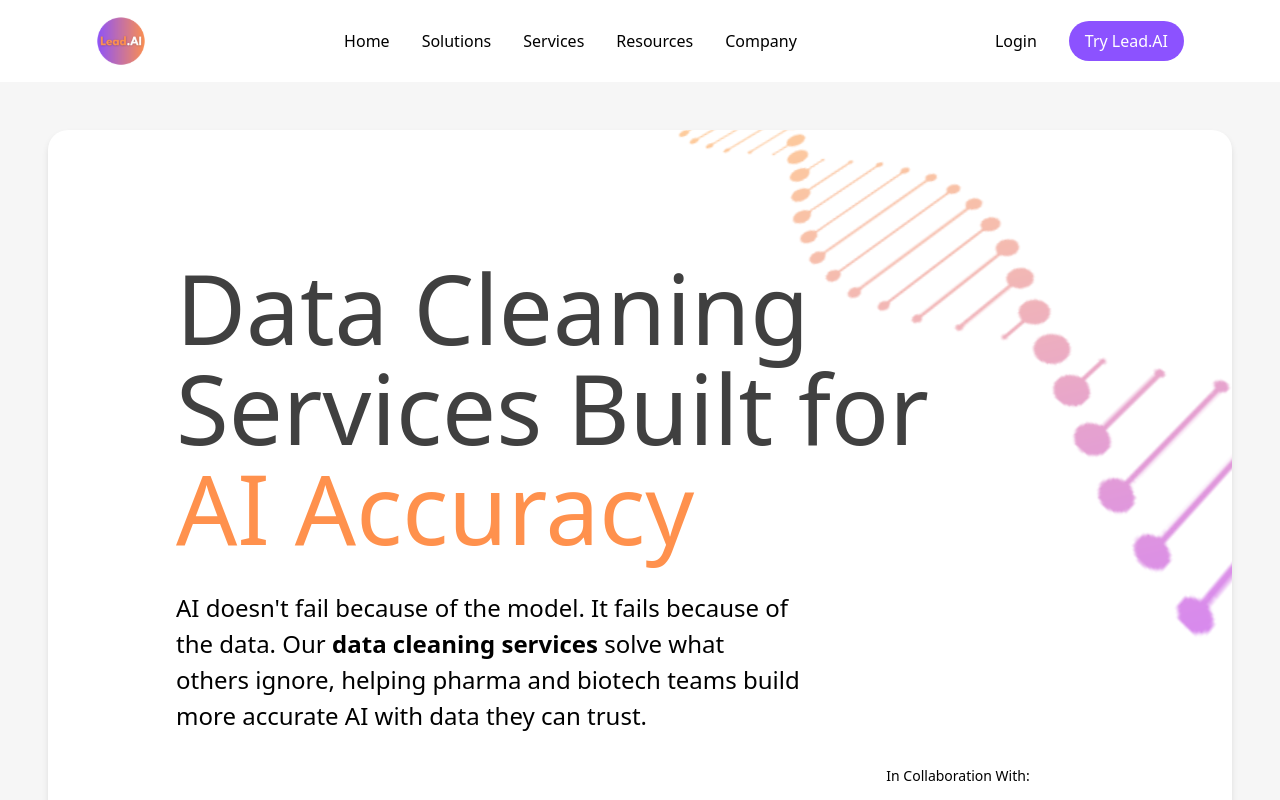
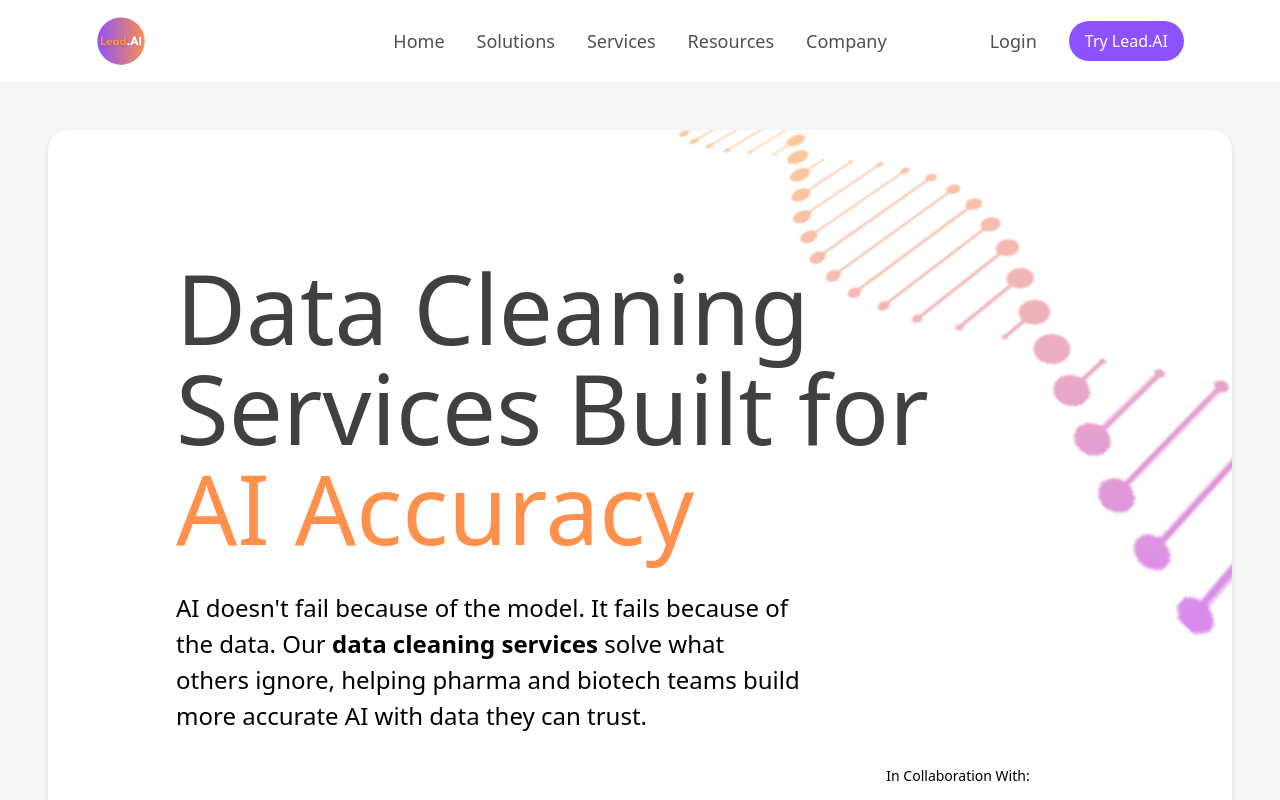
Before and after one commit to LEAD-AI-PROJECT/lead-ai-frontend, a Next.js app: page / in a window 1280 px wide. Shown: the top 800 px of the page. Built offline with nearby package versions, Linux system fonts and the light colour scheme.

Commit message:
Refactor code structure for improved readability and maintainability

```diff
--- a/src/app/(home)/_components/form-view/home.form.view.tsx
+++ b/src/app/(home)/_components/form-view/home.form.view.tsx
@@ -14,7 +14,7 @@ export default function HomeFormView() {
      const [subject, setSubject] = useState("general");
 
      return (
-          <div className="py-[3rem] px-[8rem] bg-white">
+          <div id="company" className="py-[3rem] px-[8rem] bg-white">
                <div className="home-form">
                     <div className="home-form-content">
                          <div className="home-form-content-title">Free Data Cleaning Trial</div>
--- a/src/app/(home)/_components/home.style.scss
+++ b/src/app/(home)/_components/home.style.scss
@@ -268,6 +268,7 @@
           .home-solution-content-item {
                display: flex;
                flex-direction: column;
+               justify-content: center;
                gap: 1rem;
                padding: 4rem;
 
--- a/src/app/(home)/_components/jumbotron-view/home.jumbotron.view.tsx
+++ b/src/app/(home)/_components/jumbotron-view/home.jumbotron.view.tsx
@@ -4,7 +4,7 @@ import itbLogo from "@public/assets/img/home/itb-logo.svg";
 import Image from "next/image";
 export default function HomeJumbotronView() {
      return (
-          <div className="p-[3rem]">
+          <div id="home" className="p-[3rem]">
                <div className="home-jumbotron">
                     <div className="home-jumbotron-content">
                          <div className="home-jumbotron-content-title">
--- a/src/app/(home)/_components/publication-view/home.publication.view.tsx
+++ b/src/app/(home)/_components/publication-view/home.publication.view.tsx
@@ -3,7 +3,7 @@ import { homePublicationItems } from "./home.publication.item";
 
 export default function HomePublicationView() {
      return (
-          <div className="home-publication">
+          <div id="resources" className="home-publication">
                <div className="home-publication-title">Publication</div>
                <div className="home-publication-subtitle">
                     Explore selected papers and patents from the Lead AI team. Each publication
--- a/src/app/(home)/_components/services-view/home.services.view.tsx
+++ b/src/app/(home)/_components/services-view/home.services.view.tsx
@@ -4,7 +4,7 @@ import { serviceItems } from "./home.services.item";
 
 export default function HomeServicesView() {
      return (
-          <div className="p-[3rem]">
+          <div id="services" className="p-[3rem]">
                <div className="home-services">
                     <div className="home-services-header">Services Overview</div>
                     <div className="home-services-subheader">
@@ -18,7 +18,9 @@ export default function HomeServicesView() {
                          <div className="flex justify-between gap-8">
                               {serviceItems?.map((item, index) => {
                                    if (index > 0) {
-                                        return <HomeServiceCard key={item.link} item={item} />;
+                                        return (
+                                             <HomeServiceCard key={item.link + index} item={item} />
+                                        );
                                    }
                               })}
                          </div>
--- a/src/app/(home)/_components/solution-view/home.solution.view.tsx
+++ b/src/app/(home)/_components/solution-view/home.solution.view.tsx
@@ -1,8 +1,8 @@
 import Link from "next/link";
-
+import gif from "@public/assets/gif/gif lead-min.gif";
 export default function HomeSolutionView() {
      return (
-          <div className="home-solution">
+          <div id="solutions" className="home-solution">
                <div className="home-solution-content">
                     <div className="home-solution-content-item">
                          <div className="home-solution-content-title">
@@ -28,6 +28,9 @@ export default function HomeSolutionView() {
                               </Link>
                          </div>
                     </div>
+                    <div className="home-solution-content-item">
+                         <img src={gif.src} alt="gif" />
+                    </div>
                </div>
           </div>
      );
--- a/src/components/navbar/Navbar.view.tsx
+++ b/src/components/navbar/Navbar.view.tsx
@@ -1,24 +1,39 @@
+"use client";
+import logo from "@public/assets/img/lead-ai.svg";
 import Image from "next/image";
+import Link from "next/link";
+import React from "react";
+import { useNavbarHook } from "./navbar.hook";
 import "./navbar.style.scss";
-import logo from "@public/assets/img/lead-ai.svg";
-import { useNavbarHook } from "./navbar.hook";
-import Link from "next/link";
+
 export default function NavbarView() {
-     const { navbarItem } = useNavbarHook();
+     const { navbarItem, handleAnchorClick } = useNavbarHook();
+
      return (
           <div className="navbar ">
                <div className="navbar-item">
                     <Image src={logo} width={50} height={50} alt="logo" />
                </div>
-               <div className="navbar-item">
+               <div className="navbar-item center">
                     {navbarItem.map(item => (
-                         <Link key={item.label} className="navbar-link" href={item.href}>
+                         <Link
+                              key={item.label}
+                              className="navbar-link"
+                              href={item.href}
+                              onClick={e =>
+                                   handleAnchorClick(e as React.MouseEvent, String(item.href))
+                              }
+                         >
                               {item.label}
                          </Link>
                     ))}
                </div>
-               <div className="navbar-item">
-                    <Link href={"#login"} className="navbar-link">
+               <div className="navbar-item end">
+                    <Link
+                         href={"#login"}
+                         className="navbar-link"
+                         onClick={e => handleAnchorClick(e as React.MouseEvent, "#login")}
+                    >
                          Login
                     </Link>
                     <button className="primary">Try Lead.AI</button>
--- a/src/components/navbar/navbar.hook.ts
+++ b/src/components/navbar/navbar.hook.ts
@@ -1,7 +1,20 @@
 import { navbarItem } from "./navbar.item";
 
 export const useNavbarHook = () => {
+     function handleAnchorClick(e: React.MouseEvent, href?: string) {
+          if (!href?.startsWith("#")) return;
+          e.preventDefault();
+          const id = href.substring(1);
+          const el = document.getElementById(id);
+          if (el) {
+               el.scrollIntoView({ behavior: "smooth", block: "start" });
+               // Update the history hash without jumping
+               history.replaceState(null, "", `#${id}`);
+          }
+     }
+
      return {
           navbarItem,
+          handleAnchorClick,
      };
 };
--- a/src/components/navbar/navbar.item.ts
+++ b/src/components/navbar/navbar.item.ts
@@ -6,7 +6,7 @@ export interface NavarItemInterface {
 }
 
 export const navbarItem: NavarItemInterface[] = [
-     { label: "Home", href: "#", icon: "home" },
+     { label: "Home", href: "#home", icon: "home" },
      { label: "Solutions", href: "#solutions", icon: "info" },
      { label: "Services", href: "#services", icon: "phone" },
      { label: "Resources", href: "#resources", icon: "phone" },
--- a/src/components/navbar/navbar.style.scss
+++ b/src/components/navbar/navbar.style.scss
@@ -3,11 +3,14 @@
 
 .navbar {
      background-color: #{color($palette, white)};
-     color: #{color($palette, foreground)};
+     color: #4f4f4f;
      width: 100%;
      padding: 1rem 6rem;
-     display: flex;
-     justify-content: space-between;
+     // display: flex;
+     // justify-content: space-between;
+     display: grid;
+     grid-template-columns: repeat(3, 1fr);
+     width: 100%;
      align-items: center;
      border-bottom: 1px solid var(--muted);
 
@@ -16,16 +19,30 @@
           align-items: center;
           gap: 2rem;
 
+          &.end {
+               justify-content: flex-end;
+          }
+
+          &.center {
+               justify-content: center;
+          }
+
           .navbar-link {
                text-decoration: none;
                color: inherit;
-               font-weight: 500;
-               font-size: 1rem;
+               font-weight: 350;
+               font-size: 18px;
                transition: color 0.3s;
 
                &:hover {
                     color: #{color($palette, primary)};
+                    // font-weight: 600;
                }
           }
      }
+
+     transition: ease-in;
+     position: sticky;
+     top: 0;
+     z-index: 9999;
 }
```
Also changed, not shown: 1 other file (tests, documents, lock files or other folders).
